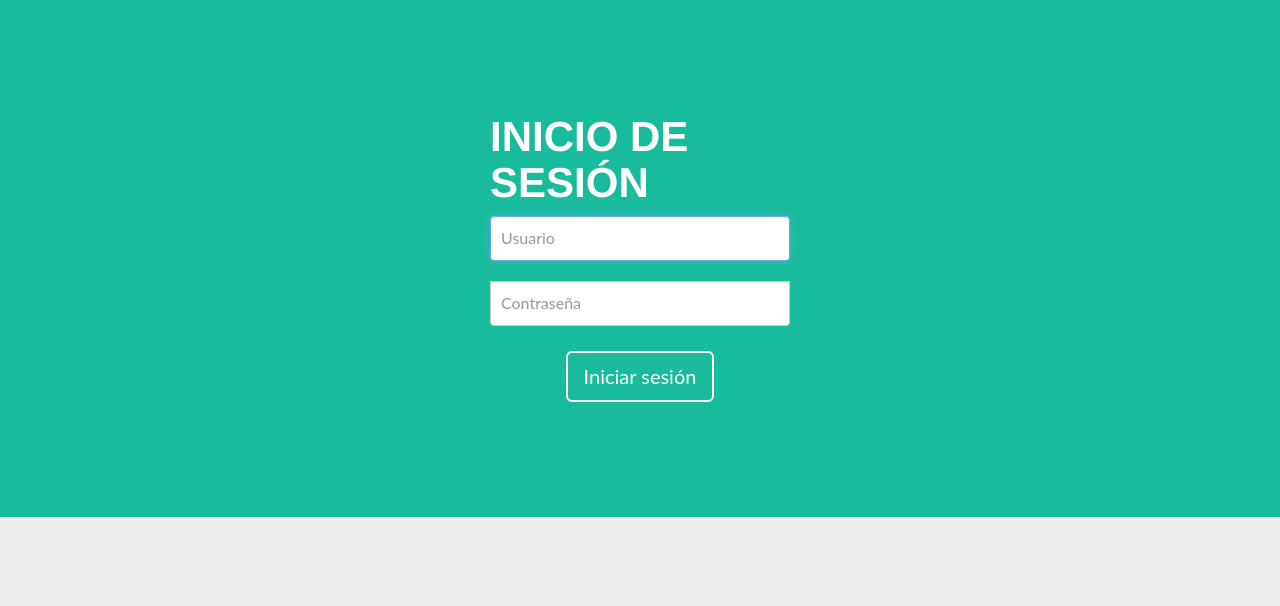
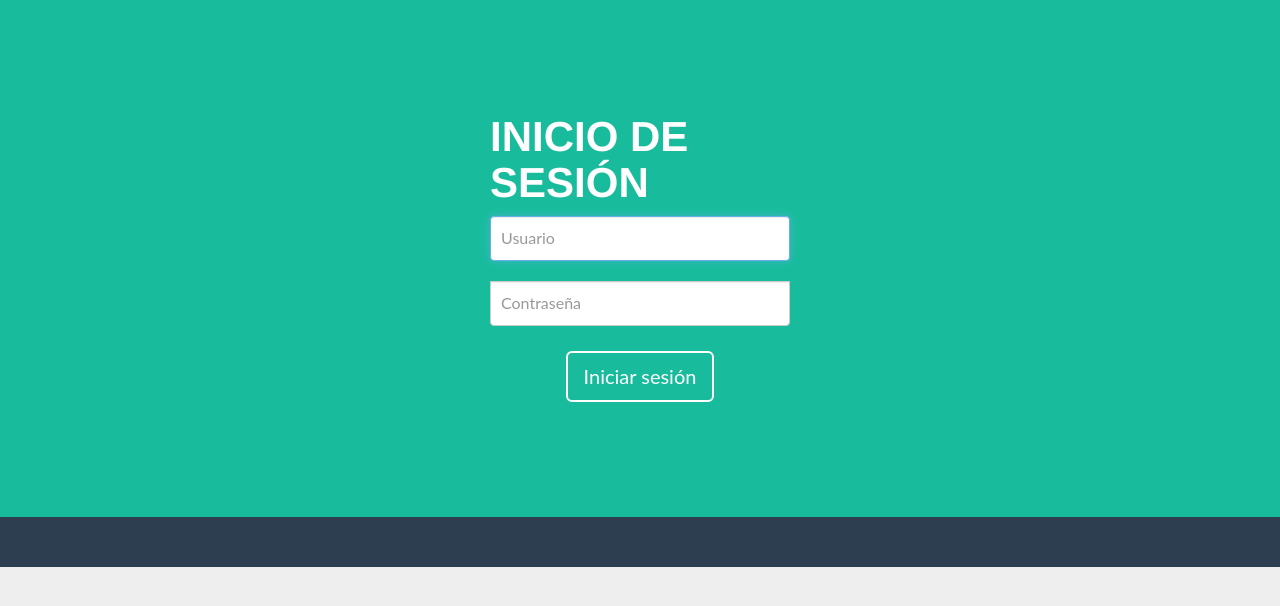
Before and after one commit to clsantana/CatalogoBiodiversidad, a Django app: page /catalogo/ingresar/ in a window 1280 px wide. Shown: the part 41-647 px from the top of the page. Run offline with Django 3.2, Linux system fonts and the light colour scheme; some libraries are stand-ins or nearby versions.

Commit message:
Footer Login
modificación de la pantalla de login para adicionar el footer

```diff
--- a/CatalogoApp/templates/CatalogoApp/login.html
+++ b/CatalogoApp/templates/CatalogoApp/login.html
@@ -96,6 +96,12 @@
   </head>
 
   <body>
+    <nav class="navbar-brand fixed-top">
+        <div class="container">
+
+        </div>
+    </nav>
+
     <section class="success">
         <div class="container masthead">
         <form class="form-signin" method="post" id="form-login">
@@ -117,5 +123,15 @@
     </div> <!-- /container -->
     </section>
 
+    <footer class="text-center">
+      <div class="footer-below">
+        <div class="container">
+          <div class="row">
+
+          </div>
+        </div>
+      </div>
+    </footer>
+
   </body>
 </html>
```
